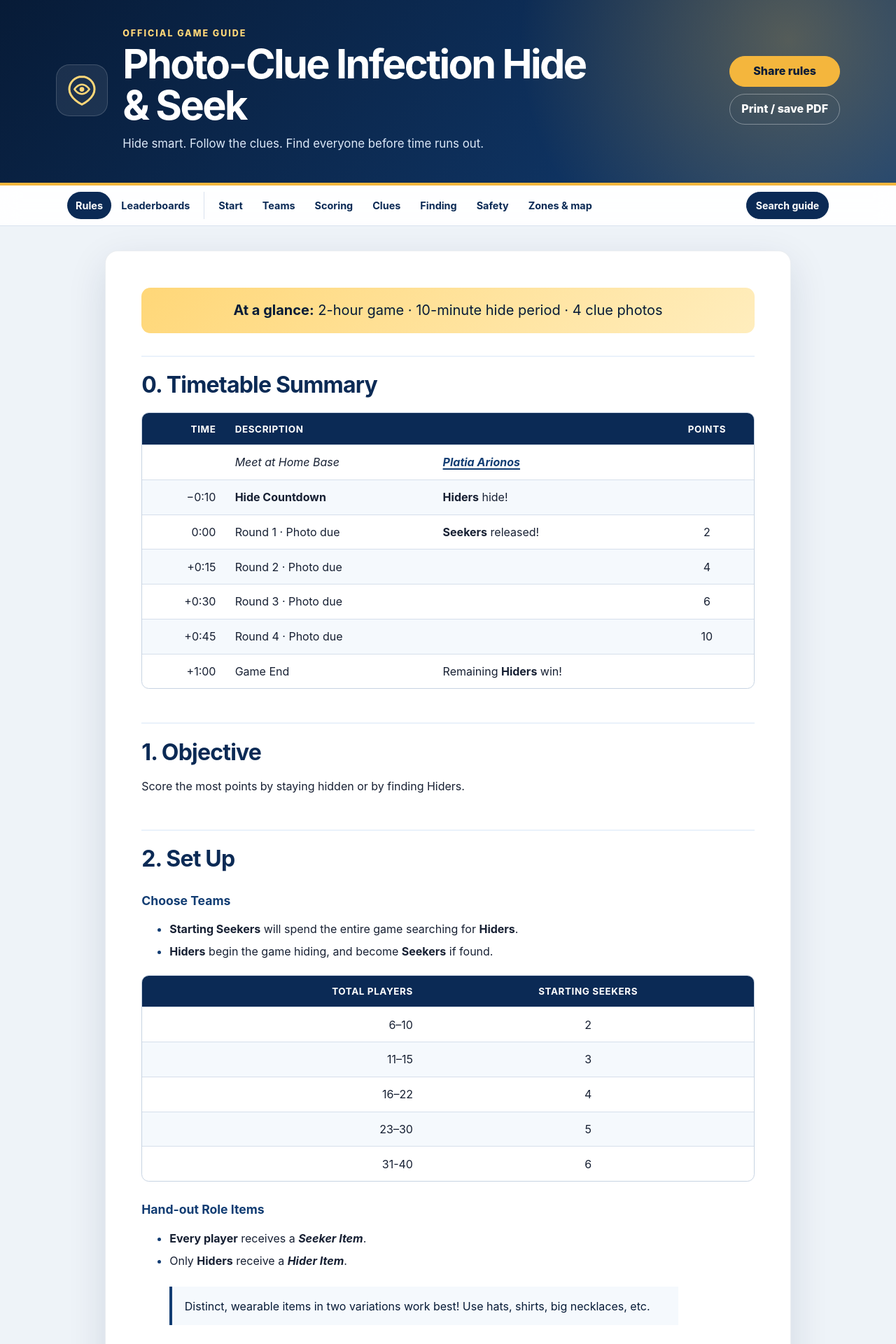
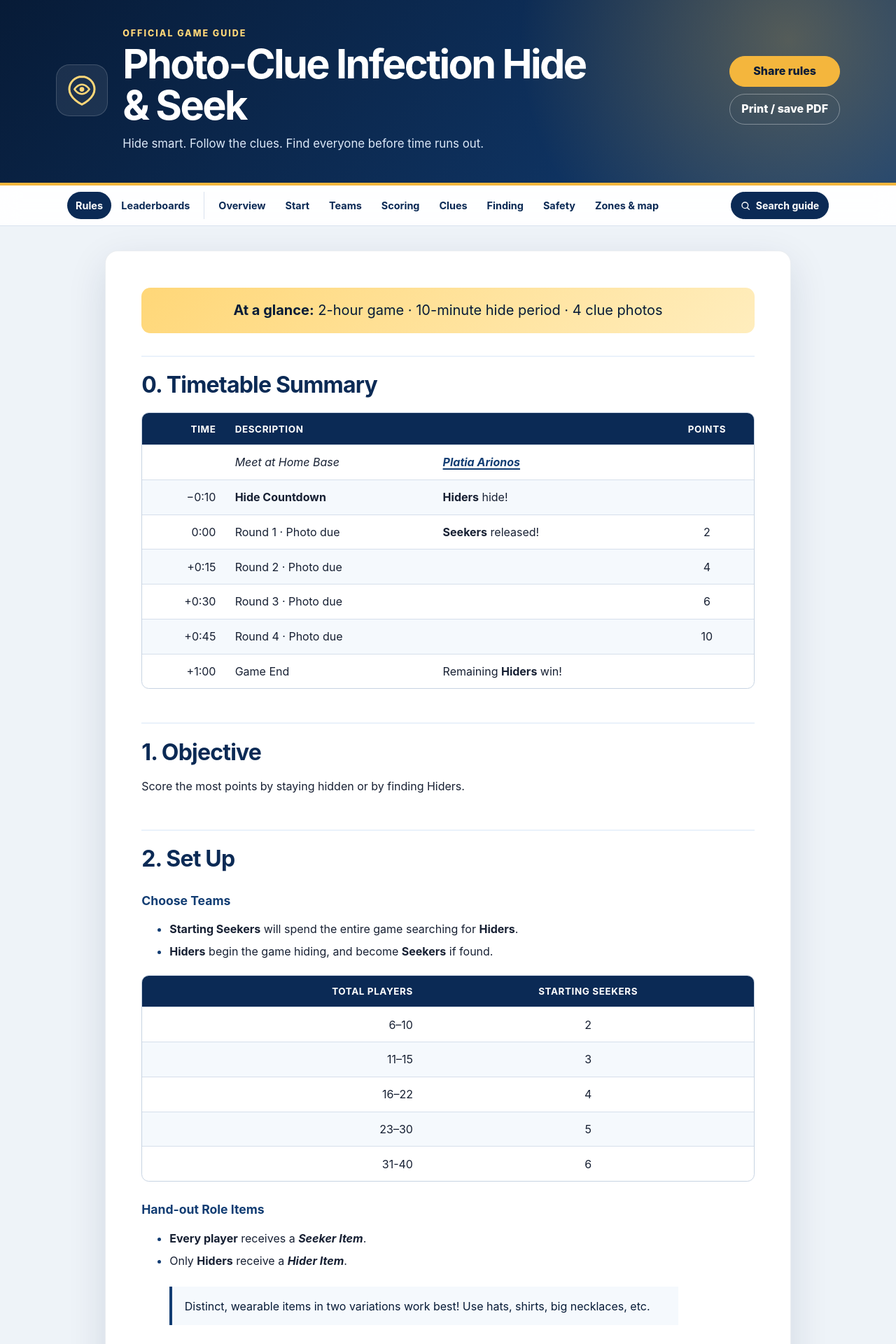
Before and after one commit to mmaxin/hide-and-seek-game, a Jekyll site: the page built from index.md, in a window 1280 px wide. Shown: the top 1920 px of the page at 70% size. Built offline with Jekyll 4.4.1, drawn with Linux system fonts in a browser that asks for light colours.

Commit message:
Improve mobile rules nav and search toggle
Adds an "Overview" anchor link to the rules section nav and updates the guide search button to include an icon plus full/compact labels. Refines section-nav styling for smoother horizontal scrolling and touch behavior, and significantly improves mobile layout by wrapping nav controls, increasing tap targets, reordering elements, and swapping to compact search text on small screens.

```diff
--- a/_layouts/default.html
+++ b/_layouts/default.html
@@ -47,6 +47,7 @@
         </div>
         {% if page.page_type == 'rules' %}
           <div class="section-nav__links">
+            <a href="#top">Overview</a>
             <a href="#objective">Start</a>
             <a href="#teams">Teams</a>
             <a href="#scoring">Scoring</a>
@@ -55,7 +56,14 @@
             <a href="#safety">Safety</a>
             <a href="#map">Zones &amp; map</a>
           </div>
-          <button class="section-nav__search-toggle" type="button" data-search-toggle aria-expanded="false" aria-controls="guide-search">Search guide</button>
+          <button class="section-nav__search-toggle" type="button" data-search-toggle aria-expanded="false" aria-controls="guide-search">
+            <svg aria-hidden="true" viewBox="0 0 24 24" focusable="false">
+              <circle cx="11" cy="11" r="6.5" fill="none" stroke="currentColor" stroke-width="2"></circle>
+              <path d="m16 16 4 4" fill="none" stroke="currentColor" stroke-width="2" stroke-linecap="round"></path>
+            </svg>
+            <span class="section-nav__search-label section-nav__search-label--full">Search guide</span>
+            <span class="section-nav__search-label section-nav__search-label--compact">Search</span>
+          </button>
         {% else %}
           <span class="section-nav__spacer" aria-hidden="true"></span>
         {% endif %}
--- a/assets/css/style.css
+++ b/assets/css/style.css
@@ -220,7 +220,10 @@
   gap: 0.25rem;
   min-width: 0;
   overflow-x: auto;
+  overscroll-behavior-x: contain;
+  scroll-snap-type: x proximity;
   scrollbar-width: none;
+  -webkit-overflow-scrolling: touch;
 }
 
 .section-nav__links::-webkit-scrollbar {
@@ -234,6 +237,7 @@
   border-radius: 999px;
   font-size: 0.9rem;
   font-weight: 750;
+  scroll-snap-align: start;
   text-decoration: none;
 }
 
@@ -242,7 +246,11 @@
 }
 
 .section-nav__search-toggle {
+  display: inline-flex;
   flex: 0 0 auto;
+  gap: 0.4rem;
+  align-items: center;
+  justify-content: center;
   min-height: 2.25rem;
   padding: 0.45rem 0.8rem;
   color: white;
@@ -253,6 +261,15 @@
   font-size: 0.88rem;
   font-weight: 750;
   cursor: pointer;
+}
+
+.section-nav__search-toggle svg {
+  width: 1rem;
+  height: 1rem;
+}
+
+.section-nav__search-label--compact {
+  display: none;
 }
 
 .section-nav__search-toggle:hover,
@@ -727,6 +744,10 @@
 }
 
 @media (max-width: 760px) {
+  html {
+    scroll-padding-top: 7.5rem;
+  }
+
   .hero__inner {
     grid-template-columns: auto 1fr;
     padding-block: 1.75rem 1.9rem;
@@ -758,20 +779,57 @@
   }
 
   .section-nav__bar {
-    padding-inline: 0.5rem;
+    flex-wrap: wrap;
+    gap: 0.45rem;
+    padding: 0.45rem 0.5rem 0;
   }
 
   .page-switcher {
-    padding-right: 0.25rem;
+    order: 1;
+    padding-right: 0;
+    border-right: 0;
   }
 
   .page-switcher a {
-    padding-inline: 0.58rem;
-    font-size: 0.84rem;
+    min-height: 2.75rem;
+    padding: 0.65rem 0.72rem;
+    font-size: 0.86rem;
+  }
+
+  .section-nav__links {
+    order: 3;
+    flex-basis: calc(100% + 1rem);
+    gap: 0.15rem;
+    margin-inline: -0.5rem;
+    padding: 0.38rem 1.7rem 0.45rem 0.5rem;
+    border-top: 1px solid var(--line);
+  }
+
+  .section-nav__links a {
+    min-height: 2.75rem;
+    padding: 0.62rem 0.72rem;
+    font-size: 0.86rem;
   }
 
   .section-nav__search-toggle {
-    padding-inline: 0.65rem;
+    order: 2;
+    min-width: 2.75rem;
+    min-height: 2.75rem;
+    margin-left: auto;
+    padding-inline: 0.72rem;
+    font-size: 0.86rem;
+  }
+
+  .section-nav__search-label--full {
+    display: none;
+  }
+
+  .section-nav__search-label--compact {
+    display: inline;
+  }
+
+  .section-nav__spacer {
+    order: 2;
   }
 
   .guide-search__inner {
```
